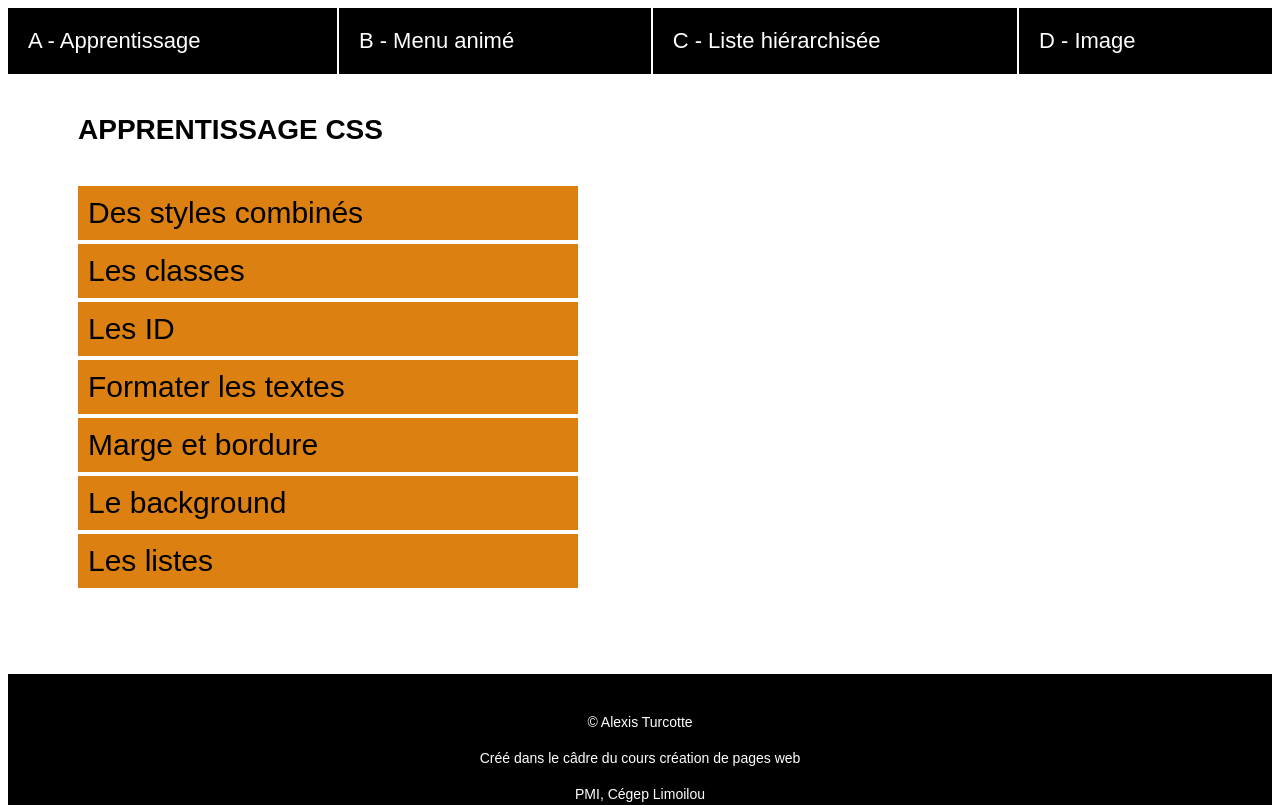
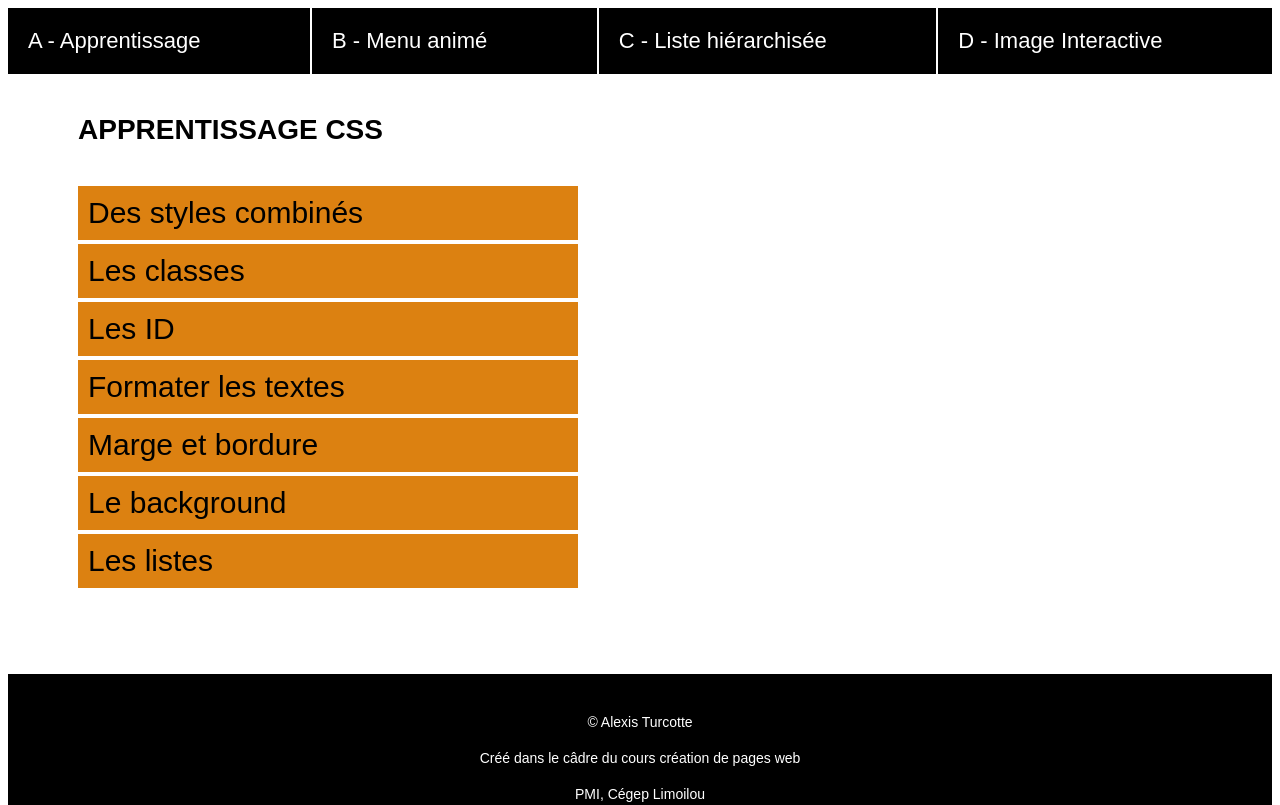
Before and after one commit to jaylapierre/tp1, a plain HTML site: page ags_tl-01_a_apprentissage/index.html in a window 1280 px wide. Shown: the top 805 px of the page. Drawn offline with Linux system fonts and the light colour scheme.

Commit message:
Update index.html

```diff
--- a/ags_tl-01_a_apprentissage/index.html
+++ b/ags_tl-01_a_apprentissage/index.html
@@ -12,7 +12,7 @@
         <div><a href="../ags_tl-01_a_apprentissage/index.html">A - Apprentissage</a></div>
         <div><a href="../ags_tl-01_b_menu-anime/index.html">B - Menu animé</a></div>
         <div><a href="../ags_tl-01_c_liste-hierarchisee/index.html">C - Liste hiérarchisée</a></div>
-        <div id="dernierItem"><a href="../ags_tl-01_d_image-interactive/index.html">D - Image</a></div>
+        <div id="dernierItem"><a href="../ags_tl-01_d_image-interactive/index.html">D - Image Interactive</a></div>
     </div>
     <h1 id="mainTitle">APPRENTISSAGE CSS</h1>
     <nav id="menu">
```
